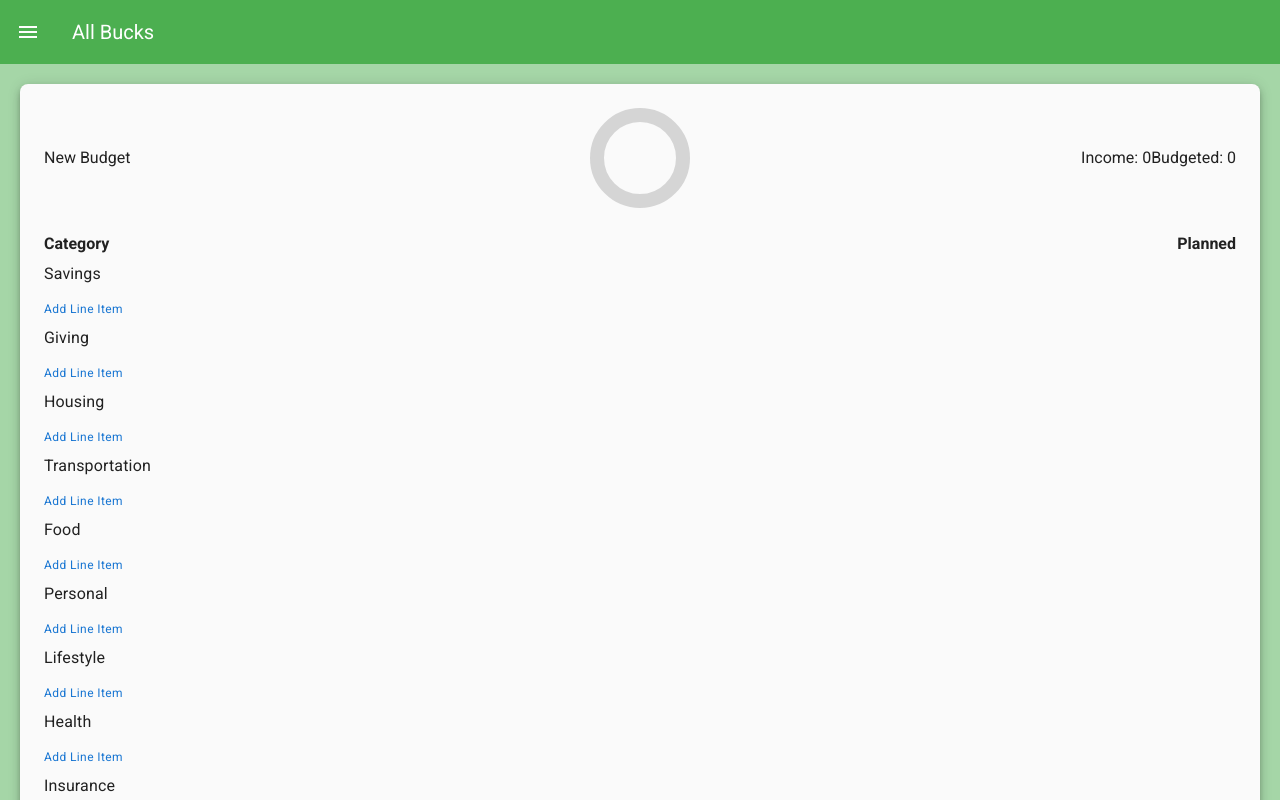
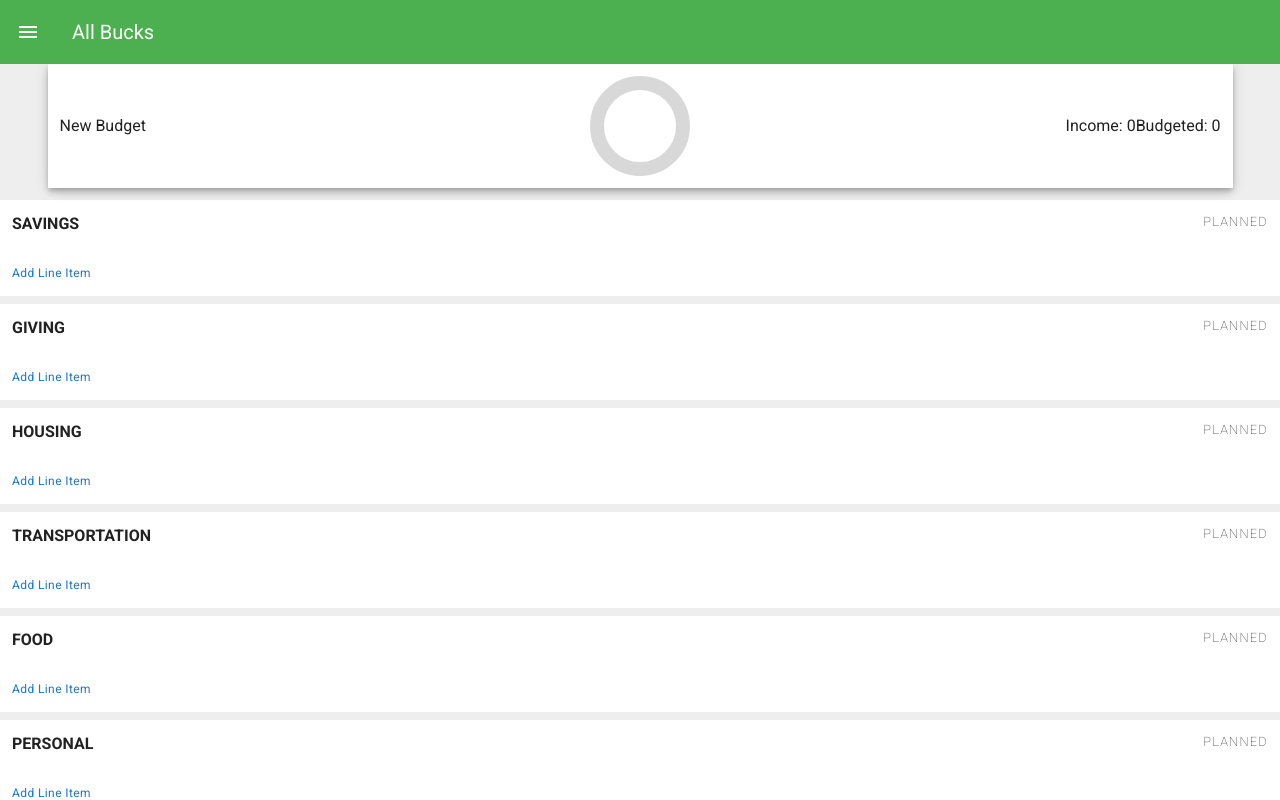
Before and after one commit to zach-mcnulty/all-bucks, a Vue app: page / in a window 1280 px wide. Shown: the top 800 px of the page. Built offline with nearby package versions, Linux system fonts and the light colour scheme.

Commit message:
UI updates. CloseForms method and edit line item details

```diff
--- a/src/App.vue
+++ b/src/App.vue
@@ -3,8 +3,8 @@
     <app-bar @drawer="drawer = true"></app-bar>
     <drawer :value="drawer" @input="(input) => (drawer = input)"></drawer>
 
-    <v-main class="green lighten-3">
-      <container :budget="activeBudget"></container>
+    <v-main class="grey lighten-3">
+      <budget-container :budget="activeBudget"></budget-container>
     </v-main>
   </v-app>
 </template>
@@ -13,7 +13,7 @@
 import { Budget } from "./modules/Budget.js";
 import AppBar from "./components/AppBar.vue";
 import Drawer from "./components/Drawer.vue";
-import Container from "./components/Container.vue";
+import BudgetContainer from "./components/BudgetContainer.vue";
 
 export default {
   name: "All_Bucks",
@@ -21,7 +21,7 @@ export default {
   components: {
     AppBar,
     Drawer,
-    Container
+    BudgetContainer
   },
 
   data: () => ({
--- /dev/null
+++ b/src/components/BudgetContainer.vue
@@ -0,0 +1,92 @@
+<template>
+  <v-container fluid class="pa-0">
+    <budget-header :budget="budget" class=""></budget-header>
+
+    <category
+      v-for="category in budget.categories"
+      :key="category.label"
+      :category="category"
+      @new-line-item-submitted="createNewLineItem({ ...$event, category })"
+      @update-refs="closeForms"
+    >
+      <line-item
+        v-for="(lineItem, i) in category.lineItems"
+        :key="i"
+        :lineItem="lineItem"
+        @new-line-item-details-submitted="updateLineItem({ $event, lineItem })"
+        @update-refs="closeForms"
+      ></line-item>
+    </category>
+  </v-container>
+</template>
+
+<script>
+import BudgetHeader from "./BudgetHeader.vue";
+import Category from "./Category.vue";
+import LineItem from "./LineItem.vue";
+import { LineItemClass } from "../modules/LineItemClass.js";
+
+export default {
+  props: ["budget"],
+
+  components: {
+    BudgetHeader,
+    Category,
+    LineItem,
+  },
+
+  data() {
+    return {
+      //
+    };
+  },
+
+  methods: {
+    updateLineItem({ $event, lineItem }) {
+      return (lineItem.label = $event);
+    },
+    closeForms(newFormRef) {
+      //claseForms called, but no argument emitted
+      //when forms are cancelled with cancel button.
+
+      //!newFormRef resets $refs on Container
+      //so button-cancelled forms can be reopened.
+      if (!newFormRef) {
+        return (this.$refs = {});
+      } else {
+        let keys = Object.keys(this.$refs);
+        //Call cancel method on the form refs
+        //currently stored by Container.
+
+        //App design should ensure only one ref stored at a time,
+        //but the forEach offers a little bit of a safety net.
+
+        //Cancel method closes forms.
+        keys.forEach((k) => this.$refs[k].$listeners.cancel());
+      }
+
+      return (this.$refs = newFormRef);
+    },
+    createNewLineItem(event) {
+      let label = event.label,
+        budgeted = event.budgeted;
+      let category = this.budget.categories.find((c) => c === event.category);
+
+      category.lineItems.push(new LineItemClass(label, budgeted));
+    },
+    // deleteLineItem(i, category) {
+    //   let revisedLineItems;
+
+    //   let lineItems_pre = category.lineItems.slice(0, i);
+    //   let lineItems_post = category.lineItems.slice(i + 1);
+
+    //   revisedLineItems = lineItems_pre.concat(lineItems_post);
+
+    //   return (category.lineItems = revisedLineItems);
+    // },
+  },
+};
+</script>
+
+<style>
+</style>
--- a/src/components/BudgetHeader.vue
+++ b/src/components/BudgetHeader.vue
@@ -1,5 +1,8 @@
 <template>
-  <v-container fluid>
+  <v-container
+    class="mb-3 white elevation-5"
+    style="position: sticky; top: 56px"
+  >
     <v-row class="d-flex space-between">
       <v-col class="d-flex align-center">{{ budget.title }}</v-col>
       <v-col class="d-flex justify-center align-center">
@@ -25,18 +28,19 @@ export default {
 
   computed: {
     budgeted() {
-      let lineItems = this.budget.categories
-        .map((c) => c.lineItems).flat();
+      let lineItems = this.budget.categories.map((c) => c.lineItems).flat();
 
       return lineItems.reduce((a, b) => a + b.budgeted, 0);
     },
     spent() {
       let expenditures = this.budget.categories
-        .map(c => c.lineItems).flat()
-        .map(l => l.expenditures).flat();
+        .map((c) => c.lineItems)
+        .flat()
+        .map((l) => l.expenditures)
+        .flat();
 
       return expenditures.reduce((a, b) => a + b.spent, 0);
-    }
+    },
   },
 };
 </script>
--- a/src/components/Category.vue
+++ b/src/components/Category.vue
@@ -1,25 +1,32 @@
 <template>
-  <v-container fluid>
+  <v-container fluid class="my-2 white">
     <v-row>
-      <v-col class="px-0 py-1 subtitle-1">{{ category.label }}</v-col>
+      <v-col class="font-weight-bold text-uppercase">{{
+        category.label
+      }}</v-col>
+      <v-col class="d-flex justify-end planned font-weight-thin text-uppercase"
+        >Planned</v-col
+      >
     </v-row>
 
     <slot></slot>
 
-    <v-row class="mt-4">
-      <v-col class="pa-0">
+    <v-row>
+      <v-col>
         <a
           v-if="!clicked"
           href="#"
-          @click.prevent="[clicked = true, $nextTick(() => $emit('new-ref', $refs))]"
+          @click.prevent="
+            [(clicked = true), $nextTick(() => $emit('update-refs', $refs))]
+          "
           class="caption text-decoration-none"
           >Add Line Item</a
         >
         <new-line-item-form
           v-else
           ref="form"
-          @new-line-item-submitted="clicked = false"
-          @cancel="clicked = false"
+          @new-line-item-submitted="[(clicked = false), $emit('update-refs')]"
+          @cancel="[(clicked = false), $emit('update-refs')]"
           v-on="$listeners"
         ></new-line-item-form>
       </v-col>
@@ -49,5 +56,9 @@ export default {
 };
 </script>
 
-<style>
+<style scoped>
+.planned {
+  font-size: 0.8rem;
+  letter-spacing: 0.08rem;
+}
 </style>
--- a/src/components/Container.vue
+++ /dev/null
@@ -1,83 +0,0 @@
-<template>
-  <v-container fluid class="pa-5">
-    <v-container fluid class="rounded-lg elevation-5 grey lighten-5">
-      <!-- Header -->
-      <budget-header :budget="budget"></budget-header>
-
-      <!-- Categories -->
-      <v-container fluid>
-        <v-row class="font-weight-bold">
-          <v-col>Category</v-col>
-          <v-col class="d-flex justify-end">Planned</v-col>
-        </v-row>
-        <category
-          v-for="category in budget.categories"
-          :key="category.label"
-          :category="category"
-          @new-line-item-submitted="createNewLineItem({ ...$event, category })"
-          @new-ref="closeForms"
-        >
-          <line-item
-            v-for="(lineItem, i) in category.lineItems"
-            :key="i"
-            :lineItem="lineItem"
-          ></line-item>
-        </category>
-      </v-container>
-    </v-container>
-  </v-container>
-</template>
-
-<script>
-import BudgetHeader from "./BudgetHeader.vue";
-import Category from "./Category.vue";
-import LineItem from "./LineItem.vue";
-import { LineItemClass } from "../modules/LineItemClass.js";
-
-export default {
-  props: ["budget"],
-
-  components: {
-    BudgetHeader,
-    Category,
-    LineItem,
-  },
-
-  data() {
-    return {
-      //
-    }
-  },
-
-  methods: {
-    closeForms(ref) {
-      let refsArr = Object.keys(this.$refs);
-
-      if (refsArr.length) {
-        this.$refs[refsArr[0]].$listeners.cancel();
-      }
-
-      return this.$refs = ref;
-    },
-    createNewLineItem(event) {
-      let label = event.label, budgeted = event.budgeted
-      let category = this.budget.categories.find(c => c === event.category);
-
-      category.lineItems.push(new LineItemClass(label, budgeted));
-    },
-    // deleteLineItem(i, category) {
-    //   let revisedLineItems;
-
-    //   let lineItems_pre = category.lineItems.slice(0, i);
-    //   let lineItems_post = category.lineItems.slice(i + 1);
-
-    //   revisedLineItems = lineItems_pre.concat(lineItems_post);
-
-    //   return (category.lineItems = revisedLineItems);
-    // },
-  },
-};
-</script>
-
-<style>
-</style>
--- a/src/components/LineItem.vue
+++ b/src/components/LineItem.vue
@@ -1,41 +1,50 @@
 <template>
-  <v-container fluid class="pa-0 my-2">
+  <v-container fluid class="px-0">
     <v-row>
-      <v-col
-        v-if="!editingLabel"
-        @click="
-          [(editingLabel = true), $nextTick(() => $emit('new-ref', $refs))]
-        "
-        class="px-0 pb-3"
-        >{{ lineItem.label }}</v-col
-      >
-      <v-col v-else class="pa-0">
+      <v-col>
+        <div
+          v-if="!editingLabel"
+          @click="[(editingLabel = true), $nextTick(() => sendRefs())]"
+        >
+          {{ lineItem.label }}
+        </div>
         <line-item-details-form
+          v-else
           :value="labelValue"
           @input="(input) => (labelValue = input)"
-          @cancel="editingLabel = false"
-          ref="form1"
+          @new-line-item-details-submitted="
+            [
+              $emit('new-line-item-details-submitted', labelValue),
+              (editingLabel = false),
+            ]
+          "
+          @cancel="[$emit('update-refs'), (editingLabel = false)]"
+          ref="labelForm"
         >
         </line-item-details-form>
       </v-col>
-      <v-col
-        v-if="!editingBudgeted"
-        @click="
-          [(editingBudgeted = true), $nextTick(() => $emit('new-ref', $refs))]
-        "
-        class="d-flex justify-end px-0 pb-3"
-        >{{ lineItem.budgeted }}</v-col
-      >
-      <v-col v-else class="pa-1">
+      <v-col>
+        <div
+          v-if="!editingBudgeted"
+          @click="[(editingBudgeted = true), $nextTick(() => sendRefs())]"
+          class="d-flex justify-end"
+        >
+          {{ lineItem.budgeted }}
+        </div>
         <line-item-details-form
-          :value="labelValue"
+          v-else
+          :value="budgetedValue"
           @input="(input) => (budgetedValue = input)"
-          @cancel="editingBudgeted = false"
-          ref="form2"
+          @new-line-item-details-submitted="
+            $emit('new-line-item-details-submitted', budgetedValue)
+          "
+          @cancel="[$emit('update-refs'), (editingBudgeted = false)]"
+          ref="budgetedForm"
         >
         </line-item-details-form>
       </v-col>
-      <v-progress-linear class="mb-1"></v-progress-linear>
+
+      <v-progress-linear class="mx-2 mb-1"></v-progress-linear>
     </v-row>
   </v-container>
 </template>
@@ -64,7 +73,13 @@ export default {
   },
 
   methods: {
-    //
+    sendRefs() {
+      this.$emit("update-refs", this.$refs);
+
+      //Reset $refs to prevent issues in Container
+      //with two $refs being emitted from this component
+      this.$refs = {};
+    },
   },
 };
 </script>
--- a/src/components/LineItemDetailsForm.vue
+++ b/src/components/LineItemDetailsForm.vue
@@ -1,13 +1,19 @@
 <template>
   <form
-    @submit.prevent="$emit('new-line-item-submitted', {label, budgeted})"
-    class="d-flex align-center" style="height:40px;"
+    @submit.prevent="$emit('new-line-item-details-submitted')"
+    class="d-flex align-center"
   >
-
-    <v-text-field v-model="input" style="width:100%;"></v-text-field>
+    <v-text-field v-model="input"></v-text-field>
 
     <div class="d-flex">
-      <v-btn v-if="input" type="submit" class="ml-1" elevation="1" x-small rounded text
+      <v-btn
+        v-if="input"
+        type="submit"
+        class="ml-1"
+        elevation="1"
+        x-small
+        rounded
+        text
         ><v-icon>mdi-check</v-icon></v-btn
       >
       <v-btn
@@ -30,22 +36,20 @@ export default {
 
   data() {
     return {
-      input: ""
-    }
+      input: "",
+    };
   },
 
   watch: {
-    value: function() {
+    value: function () {
       this.input = this.value;
     },
-    input: function() {
-      this.$emit('input', this.input);
-    }
-  }
-
-}
+    input: function () {
+      this.$emit("input", this.input);
+    },
+  },
+};
 </script>
 
 <style>
-
 </style>
```
